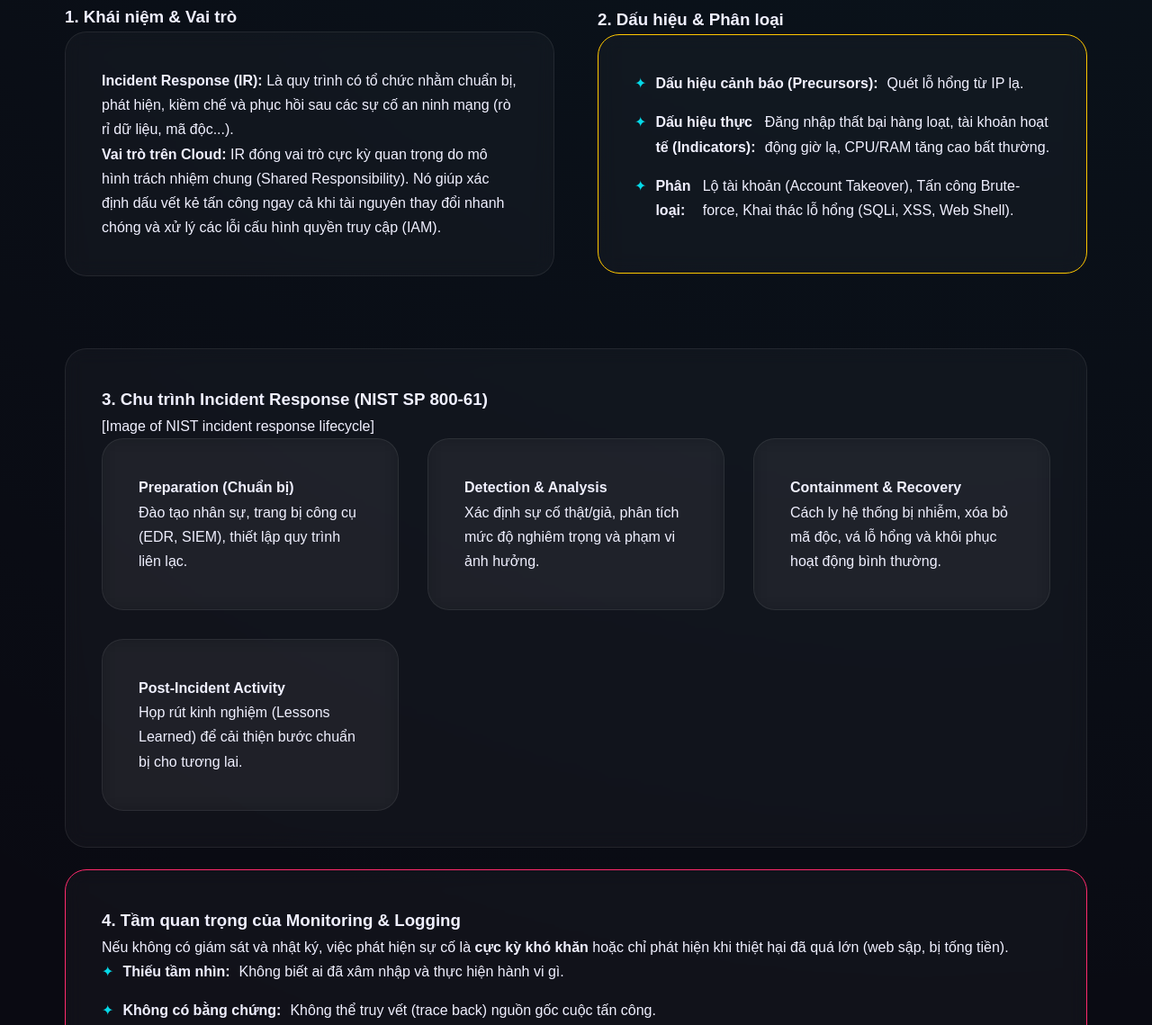
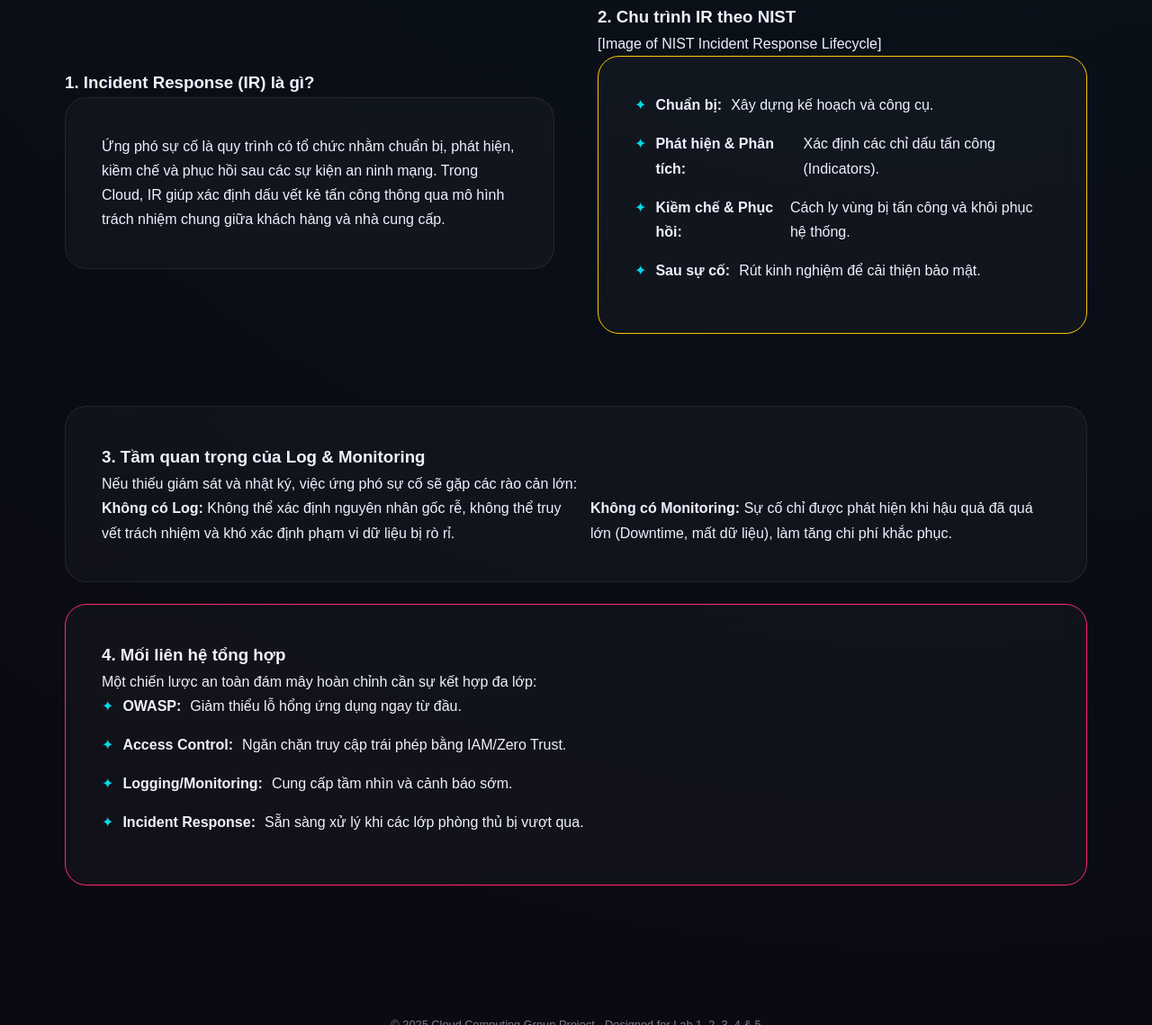
Before and after one commit to Hana111104/bailabtuan2, a plain HTML site: page index.html in a window 1280 px wide. Shown: the part 5308-6447 px from the top of the page at 90% size. Drawn offline with Linux system fonts and the light colour scheme.

Commit message:
Update index.html

```diff
--- a/index.html
+++ b/index.html
@@ -232,60 +232,53 @@
         </section>
 
         <section id="lab5" class="mb-5">
-            <h2 class="shining-text">LAB TUẦN 5 – ỨNG PHÓ SỰ CỐ (INCIDENT RESPONSE)</h2>
+            <h2 class="shining-text">LAB TUẦN 5 – ỨNG PHÓ SỰ CỐ & TỔNG HỢP AN TOÀN ĐÁM MÂY</h2>
 
             <div class="section-grid">
                 <div class="text-side">
-                    <h3>1. Khái niệm & Vai trò</h3>
+                    <h3>1. Incident Response (IR) là gì?</h3>
                     <div class="glass-card">
-                        <p><strong>Incident Response (IR):</strong> Là quy trình có tổ chức nhằm chuẩn bị, phát hiện, kiềm chế và phục hồi sau các sự cố an ninh mạng (rò rỉ dữ liệu, mã độc...).</p>
-                        <p class="mt-1"><strong>Vai trò trên Cloud:</strong> IR đóng vai trò cực kỳ quan trọng do mô hình trách nhiệm chung (Shared Responsibility). Nó giúp xác định dấu vết kẻ tấn công ngay cả khi tài nguyên thay đổi nhanh chóng và xử lý các lỗi cấu hình quyền truy cập (IAM).</p>
+                        <p>Ứng phó sự cố là quy trình có tổ chức nhằm chuẩn bị, phát hiện, kiềm chế và phục hồi sau các sự kiện an ninh mạng. Trong Cloud, IR giúp xác định dấu vết kẻ tấn công thông qua mô hình trách nhiệm chung giữa khách hàng và nhà cung cấp.</p>
                     </div>
                 </div>
                 <div class="text-side">
-                    <h3>2. Dấu hiệu & Phân loại</h3>
+                    <h3>2. Chu trình IR theo NIST</h3>
+
+
+[Image of NIST Incident Response Lifecycle]
+
                     <div class="glass-card border-gold">
                         <ul class="risks-solutions">
-                            <li><strong>Dấu hiệu cảnh báo (Precursors):</strong> Quét lỗ hổng từ IP lạ.</li>
-                            <li><strong>Dấu hiệu thực tế (Indicators):</strong> Đăng nhập thất bại hàng loạt, tài khoản hoạt động giờ lạ, CPU/RAM tăng cao bất thường.</li>
-                            <li><strong>Phân loại:</strong> Lộ tài khoản (Account Takeover), Tấn công Brute-force, Khai thác lỗ hổng (SQLi, XSS, Web Shell).</li>
+                            <li><strong>Chuẩn bị:</strong> Xây dựng kế hoạch và công cụ.</li>
+                            <li><strong>Phát hiện & Phân tích:</strong> Xác định các chỉ dấu tấn công (Indicators).</li>
+                            <li><strong>Kiềm chế & Phục hồi:</strong> Cách ly vùng bị tấn công và khôi phục hệ thống.</li>
+                            <li><strong>Sau sự cố:</strong> Rút kinh nghiệm để cải thiện bảo mật.</li>
                         </ul>
                     </div>
                 </div>
             </div>
 
             <div class="glass-card mt-1-5">
-                <h3>3. Chu trình Incident Response (NIST SP 800-61)</h3>
-
-
-[Image of NIST incident response lifecycle]
-
+                <h3>3. Tầm quan trọng của Log & Monitoring</h3>
+                <p>Nếu thiếu giám sát và nhật ký, việc ứng phó sự cố sẽ gặp các rào cản lớn:</p>
                 <div class="risk-grid mt-1">
-                    <div class="glass-card" style="background: rgba(255,255,255,0.05);">
-                        <h4>Preparation (Chuẩn bị)</h4>
-                        <p>Đào tạo nhân sự, trang bị công cụ (EDR, SIEM), thiết lập quy trình liên lạc.</p>
+                    <div>
+                        <p><strong>Không có Log:</strong> Không thể xác định nguyên nhân gốc rễ, không thể truy vết trách nhiệm và khó xác định phạm vi dữ liệu bị rò rỉ.</p>
                     </div>
-                    <div class="glass-card" style="background: rgba(255,255,255,0.05);">
-                        <h4>Detection & Analysis</h4>
-                        <p>Xác định sự cố thật/giả, phân tích mức độ nghiêm trọng và phạm vi ảnh hưởng.</p>
-                    </div>
-                    <div class="glass-card" style="background: rgba(255,255,255,0.05);">
-                        <h4>Containment & Recovery</h4>
-                        <p>Cách ly hệ thống bị nhiễm, xóa bỏ mã độc, vá lỗ hổng và khôi phục hoạt động bình thường.</p>
-                    </div>
-                    <div class="glass-card" style="background: rgba(255,255,255,0.05);">
-                        <h4>Post-Incident Activity</h4>
-                        <p>Họp rút kinh nghiệm (Lessons Learned) để cải thiện bước chuẩn bị cho tương lai.</p>
+                    <div>
+                        <p><strong>Không có Monitoring:</strong> Sự cố chỉ được phát hiện khi hậu quả đã quá lớn (Downtime, mất dữ liệu), làm tăng chi phí khắc phục.</p>
                     </div>
                 </div>
             </div>
 
             <div class="glass-card mt-1-5 border-pink">
-                <h3>4. Tầm quan trọng của Monitoring & Logging</h3>
-                <p>Nếu không có giám sát và nhật ký, việc phát hiện sự cố là <strong>cực kỳ khó khăn</strong> hoặc chỉ phát hiện khi thiệt hại đã quá lớn (web sập, bị tống tiền).</p>
+                <h3>4. Mối liên hệ tổng hợp</h3>
+                <p>Một chiến lược an toàn đám mây hoàn chỉnh cần sự kết hợp đa lớp:</p>
                 <ul class="risks-solutions mt-1">
-                    <li><strong>Thiếu tầm nhìn:</strong> Không biết ai đã xâm nhập và thực hiện hành vi gì.</li>
-                    <li><strong>Không có bằng chứng:</strong> Không thể truy vết (trace back) nguồn gốc cuộc tấn công.</li>
+                    <li><strong>OWASP:</strong> Giảm thiểu lỗ hổng ứng dụng ngay từ đầu.</li>
+                    <li><strong>Access Control:</strong> Ngăn chặn truy cập trái phép bằng IAM/Zero Trust.</li>
+                    <li><strong>Logging/Monitoring:</strong> Cung cấp tầm nhìn và cảnh báo sớm.</li>
+                    <li><strong>Incident Response:</strong> Sẵn sàng xử lý khi các lớp phòng thủ bị vượt qua.</li>
                 </ul>
             </div>
         </section>
```
